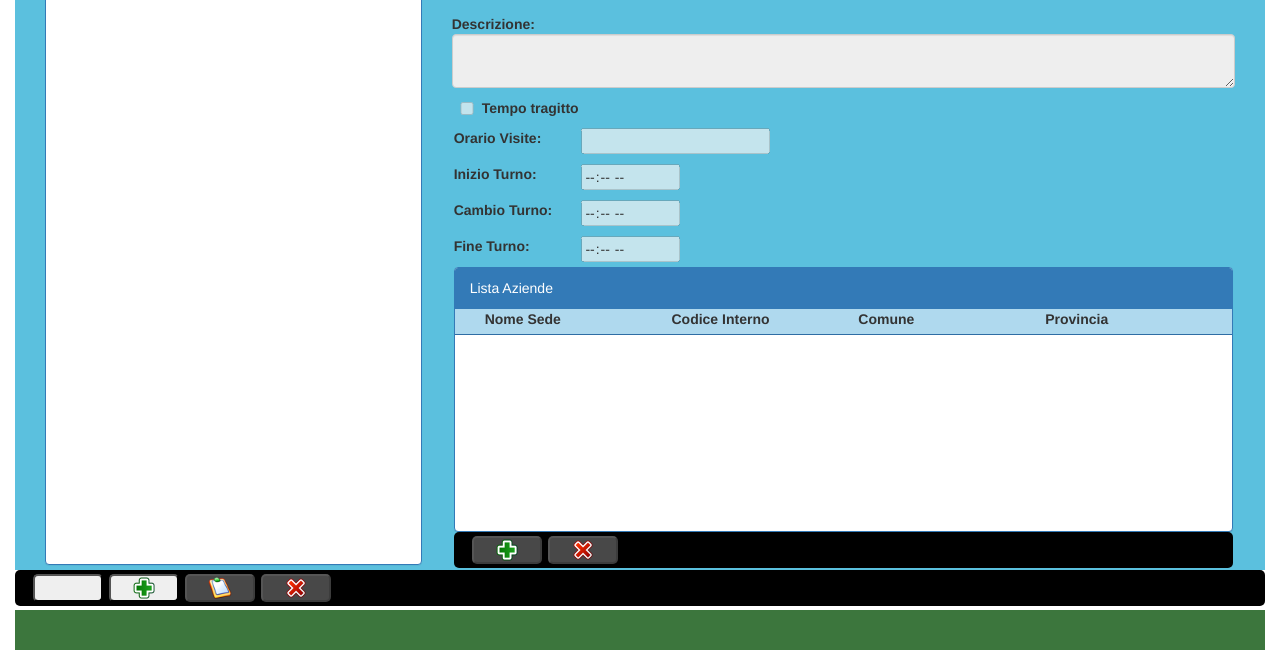
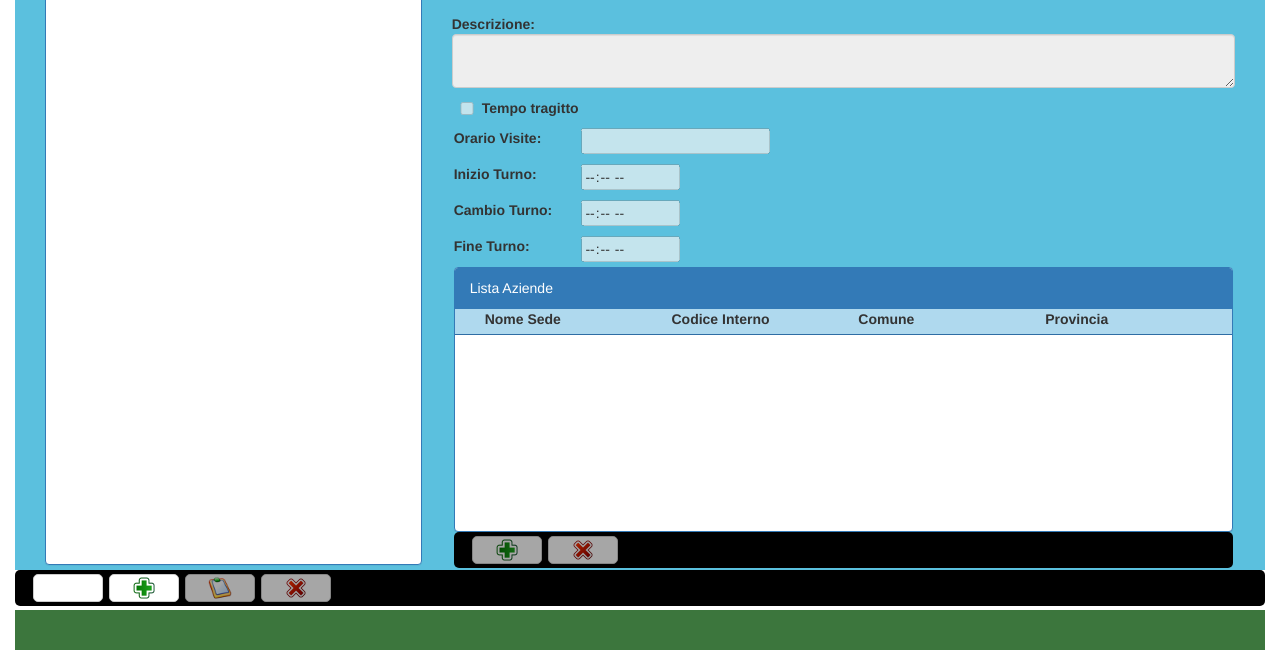
Before and after one commit to INTERSAIL/ZMLGruppiLocali, a website: page app/index.html in a window 1280 px wide. Shown: the part 150-800 px from the top of the page. Drawn offline with Linux system fonts and the light colour scheme; no server answers.

Commit message:
modifiche al gruppo locale

```diff
--- a/app/templates/elements/actions-bar-button.html
+++ b/app/templates/elements/actions-bar-button.html
@@ -1 +1 @@
-<button class="col-md-1 action-bar-button" title="{{tooltip}}" ng-show="visible" ng-disabled="!enabled" ng-class="{'opaque':!enabled}"></button>
+<button class="col-md-1 action-bar-button btn btn-default" title="{{tooltip}}" ng-show="visible" ng-disabled="!enabled" ng-class="{'opaque':!enabled}"></button>
```
